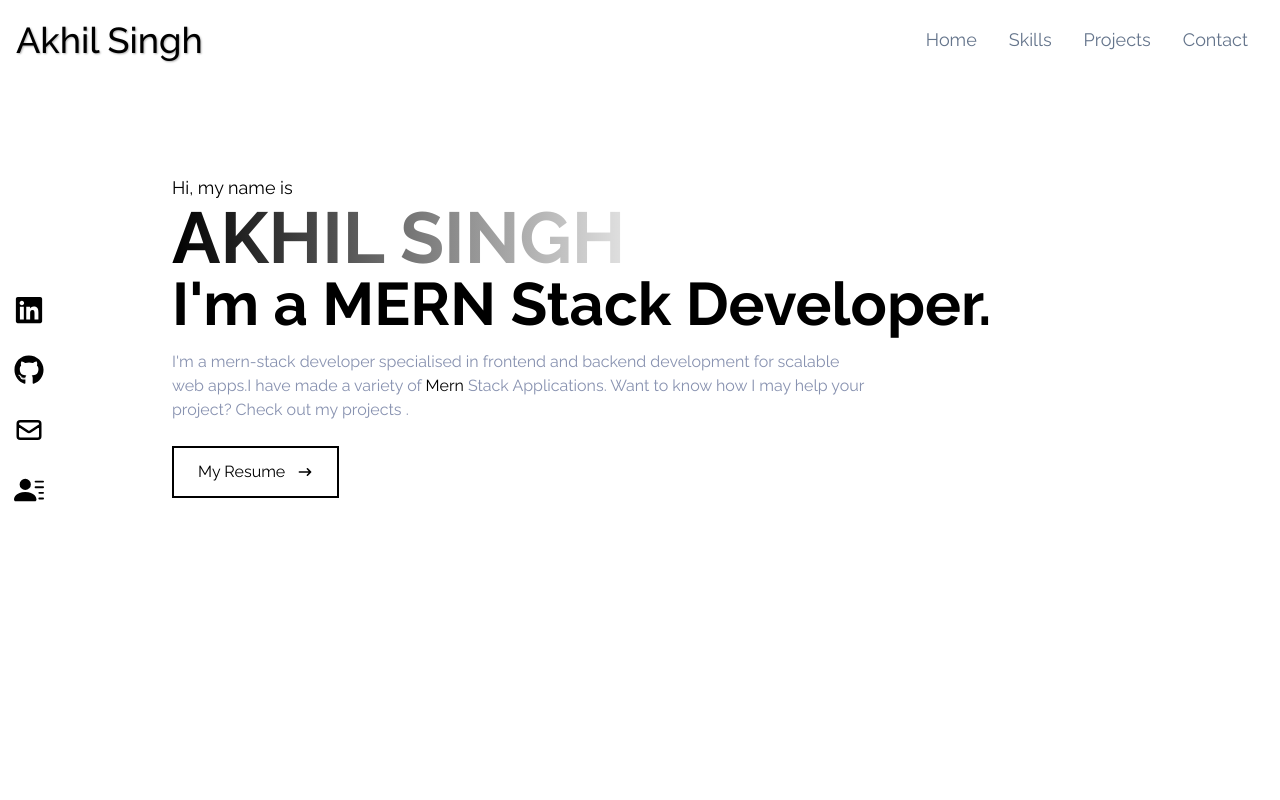
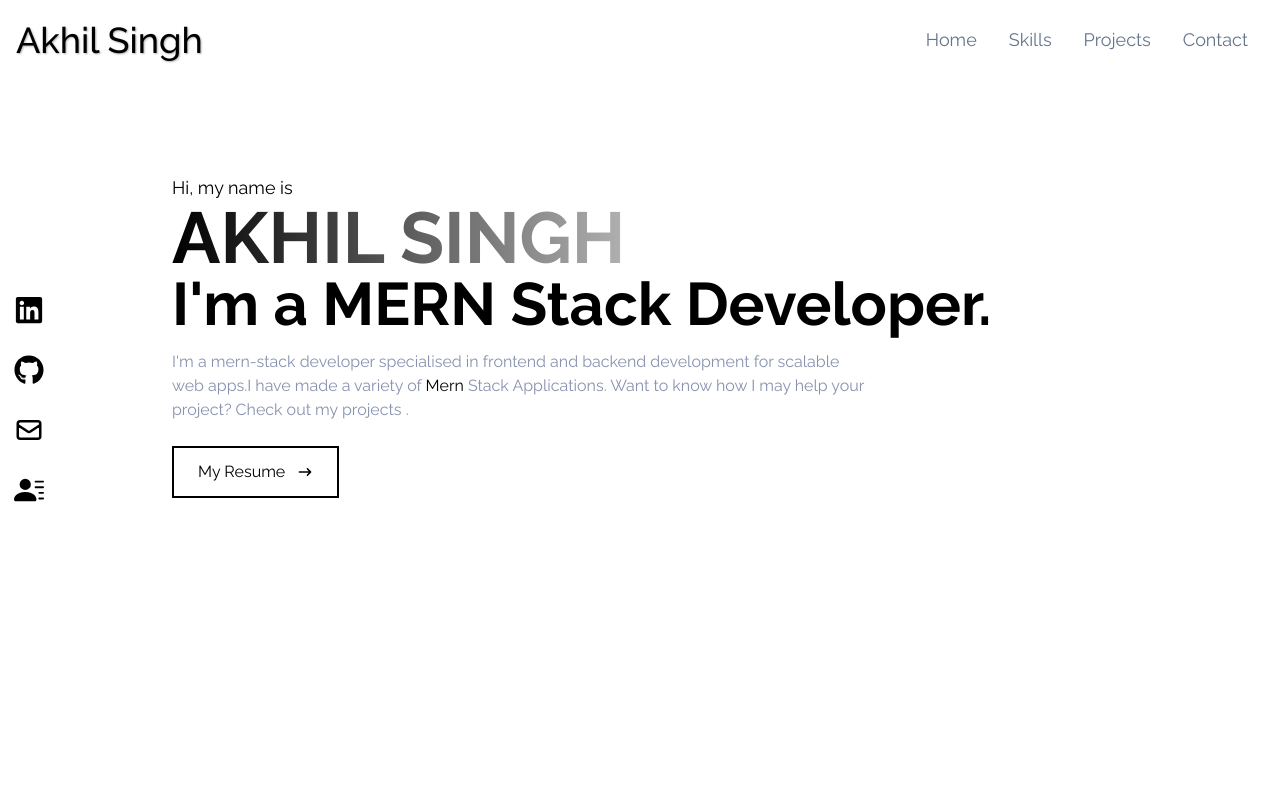
Before and after one commit to Akhilsingh7/Portfolio, a React app: page / in a window 1280 px wide. Shown: the top 800 px of the page. Built offline with nearby package versions, Linux system fonts and the light colour scheme; the HTML template or start-up script is replaced by a standard one.

Commit message:
gradient2

```diff
--- a/src/components/Home.jsx
+++ b/src/components/Home.jsx
@@ -12,7 +12,7 @@ const Home = () => {
           className="text-4xl sm:text-7xl font-bold text-slate-500"
           style={{
             backgroundImage:
-              "linear-gradient(to right, #000000 0%, #ffffff  55%)",
+              "linear-gradient(to right, #000000 0%, #ffffff  70%)",
             WebkitBackgroundClip: "text",
             WebkitTextFillColor: "transparent",
           }}
```
